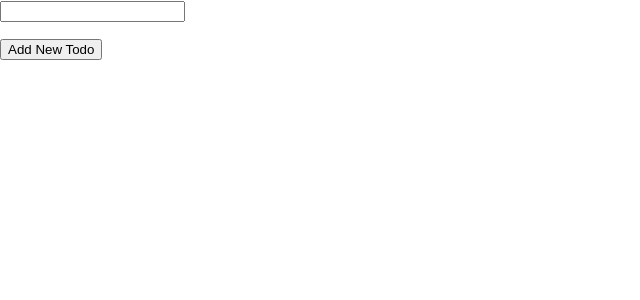
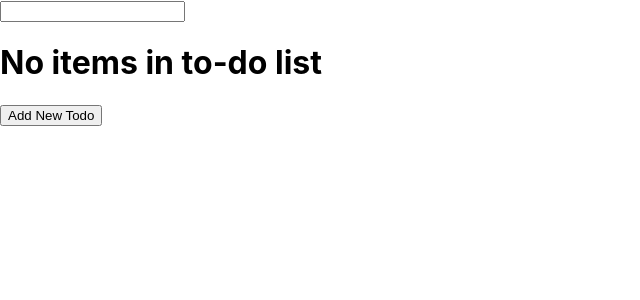
Before and after one commit to vuckovicsava/react-task-three, a React (Create React App) app: page / in a window 1280 px wide. Shown: the top 300 px of the page, without its empty margins (0-640 px from the left). Built offline with nearby package versions, Linux system fonts and the light colour scheme; the HTML template or start-up script is replaced by a standard one.

Commit message:
added logic to check if todo list is empty

```diff
--- a/src/components/List.js
+++ b/src/components/List.js
@@ -1,12 +1,18 @@
 import React from 'react';
 import ListItem from './ListItem';
 
-const List = ({ todos, removeTodo }) => (
+const List = ({ todos, removeTodo }) => {
+  if (todos.length === 0) {
+    return <h1>No items in to-do list</h1>;
+  } else {
+    return (
       <ul>
         {todos.map((item, i) => (
           <ListItem removeTodo={removeTodo} text={item} key={i}/>
         ))}
       </ul>
     );
+  }
+}
 
 export default List;
```
Lines whose indentation alone changed are shown as unchanged.
